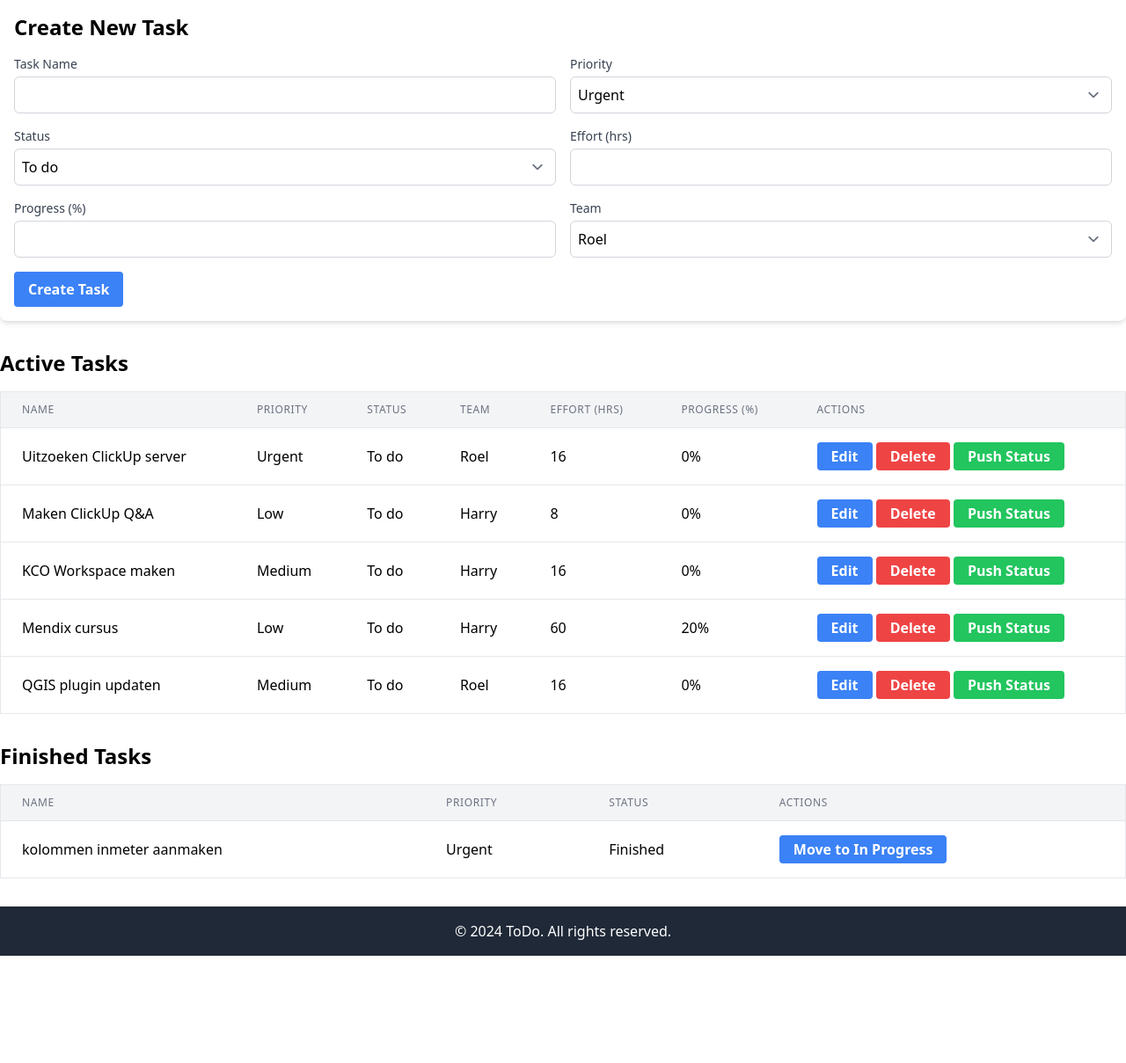
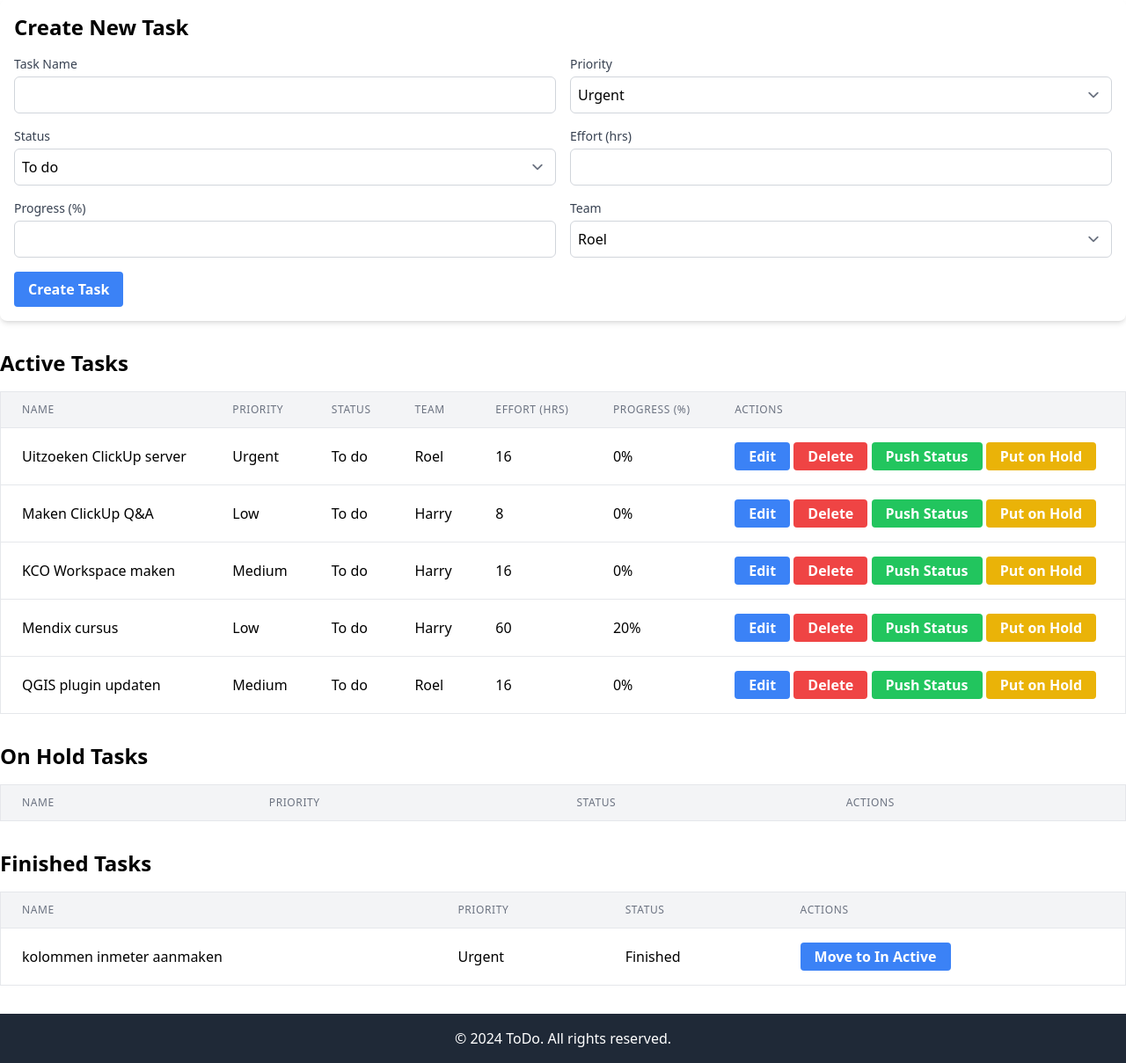
Before and after one commit to ruiterj/toDo, a Django app: page /tasks/ in a window 1280 px wide. Shown: the part 149-1358 px from the top of the page at 88% size. Before the commit the page ends 1236 px from the top, so only its background shows below. Run offline with Django 5.2, Linux system fonts and the light colour scheme; data comes from the database, SQL or seed files in the repository; both versions use the stored data as it was after the commit; lists and menus that the app fills with data are empty; some libraries are stand-ins or nearby versions.

Commit message:
add on hold

```diff
--- a/toDo/templates/tasks.html
+++ b/toDo/templates/tasks.html
@@ -92,11 +92,49 @@
                             Push Status
                         </button>
                     </form>
+                    <form method="post" action="{% url 'put_on_hold' task.id %}" style="display: inline;">
+                        {% csrf_token %}
+                        <button type="submit" class="btn bg-yellow-500 hover:bg-yellow-700 text-white font-bold py-1 px-4 rounded inline-block text-center">
+                            Put on Hold
+                        </button>
+                    </form>
                 </td>
             </tr>
             {% endfor %}
         </tbody>
     </table>
+
+    <!-- On Hold Tasks Table -->
+    <div class="mb-8">
+        <h2 class="text-2xl font-bold mt-8 mb-4">On Hold Tasks</h2>
+        <table class="min-w-full bg-white border border-gray-200">
+            <thead class="bg-gray-100">
+                <tr>
+                    <th class="px-6 py-3 text-left text-xs font-medium text-gray-500 uppercase tracking-wider">Name</th>
+                    <th class="px-6 py-3 text-left text-xs font-medium text-gray-500 uppercase tracking-wider">Priority</th>
+                    <th class="px-6 py-3 text-left text-xs font-medium text-gray-500 uppercase tracking-wider">Status</th>
+                    <th class="px-6 py-3 text-left text-xs font-medium text-gray-500 uppercase tracking-wider">Actions</th>
+                </tr>
+            </thead>
+            <tbody>
+                {% for task in on_hold_tasks %}
+                <tr class="border-t border-gray-200">
+                    <td class="px-6 py-4 whitespace-nowrap">{{ task.name }}</td>
+                    <td class="px-6 py-4 whitespace-nowrap">{{ task.priority }}</td>
+                    <td class="px-6 py-4 whitespace-nowrap">{{ task.status }}</td>
+                    <td class="px-6 py-4 whitespace-nowrap">
+                        <form method="post" action="{% url 'move_to_active' task.id %}" style="display: inline;">
+                            {% csrf_token %}
+                            <button type="submit" class="btn bg-blue-500 hover:bg-blue-700 text-white font-bold py-1 px-4 rounded inline-block text-center">
+                                Move to Active
+                            </button>
+                        </form>
+                    </td>
+                </tr>
+                {% endfor %}
+            </tbody>
+        </table>
+    </div>
 
     <!-- Finished Tasks Table -->
     <div class="mb-8">
@@ -120,7 +158,7 @@
                         <form method="post" action="{% url 'move_to_in_progress' task.id %}" style="display: inline;">
                             {% csrf_token %}
                             <button type="submit" class="btn bg-blue-500 hover:bg-blue-700 text-white font-bold py-1 px-4 rounded inline-block text-center">
-                                Move to In Progress
+                                Move to In Active
                             </button>
                         </form>
                     </td>
--- a/toDo/theme/static/css/dist/styles.css
+++ b/toDo/theme/static/css/dist/styles.css
@@ -1003,6 +1003,11 @@ select {
   background-color: rgb(255 255 255 / var(--tw-bg-opacity));
 }
 
+.bg-yellow-500 {
+  --tw-bg-opacity: 1;
+  background-color: rgb(234 179 8 / var(--tw-bg-opacity));
+}
+
 .p-1 {
   padding: 0.25rem;
 }
@@ -1165,6 +1170,11 @@ select {
   background-color: rgb(185 28 28 / var(--tw-bg-opacity));
 }
 
+.hover\:bg-yellow-700:hover {
+  --tw-bg-opacity: 1;
+  background-color: rgb(161 98 7 / var(--tw-bg-opacity));
+}
+
 @media (min-width: 640px) {
   .sm\:grid-cols-2 {
     grid-template-columns: repeat(2, minmax(0, 1fr));
--- a/toDo/toDoApp/models.py
+++ b/toDo/toDoApp/models.py
@@ -12,6 +12,7 @@ class Task(models.Model):
         ('To do', 'To do'),
         ('In progress', 'In progress'),
         ('Finished', 'Finished'),
+        ('On hold', 'On hold'),
     ]
 
     TEAM_CHOICES = [
--- a/toDo/toDoApp/urls.py
+++ b/toDo/toDoApp/urls.py
@@ -11,4 +11,6 @@ urlpatterns = [
     path('update-day-plan-order/', views.update_day_plan_order, name='update_day_plan_order'),
     path('finish-task/<int:task_id>/', views.finish_task, name='finish_task'),
     path('tasks/move_to_in_progress/<int:task_id>/', views.move_to_in_progress, name='move_to_in_progress'),
+    path('put_on_hold/<int:task_id>/', views.put_on_hold, name='put_on_hold'),
+    path('move_to_active/<int:task_id>/', views.move_to_active, name='move_to_active'),
 ]
--- a/toDo/toDoApp/views.py
+++ b/toDo/toDoApp/views.py
@@ -99,11 +99,14 @@ from django.shortcuts import render, get_object_or_404, redirect
 from .models import Task
 
 def tasks_view(request):
-    # Fetch all tasks that are either "To do" or "In progress"
-    active_tasks = Task.objects.exclude(status='Finished')
+    # Fetch all active tasks (excluding Finished and On hold)
+    active_tasks = Task.objects.filter(status__in=['To do', 'In progress'])
 
     # Fetch all tasks that are marked as "Finished"
     finished_tasks = Task.objects.filter(status='Finished')
+
+    # Fetch tasks that are on hold
+    on_hold_tasks = Task.objects.filter(status='On hold')
 
     if request.method == 'POST':
         task_name = request.POST.get('task_name')
@@ -127,6 +130,7 @@ def tasks_view(request):
     context = {
         'tasks': active_tasks,
         'finished_tasks': finished_tasks,
+        'on_hold_tasks': on_hold_tasks,
     }
     return render(request, 'tasks.html', context)
 
@@ -193,3 +197,15 @@ def move_to_in_progress(request, task_id):
     task.status = 'In progress'
     task.save()
     return redirect('tasks')
+
+def put_on_hold(request, task_id):
+    task = get_object_or_404(Task, id=task_id)
+    task.status = 'On hold'
+    task.save()
+    return redirect('tasks')
+
+def move_to_active(request, task_id):
+    task = get_object_or_404(Task, id=task_id)
+    task.status = 'To do'
+    task.save()
+    return redirect('tasks')
```
Also changed, not shown: toDo/db.sqlite3, toDo/toDoApp/migrations/0008_alter_task_status.py (added).
